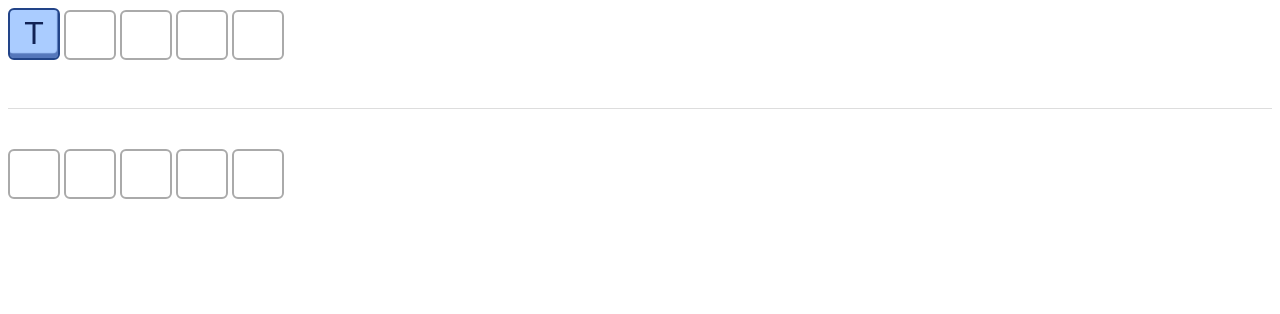
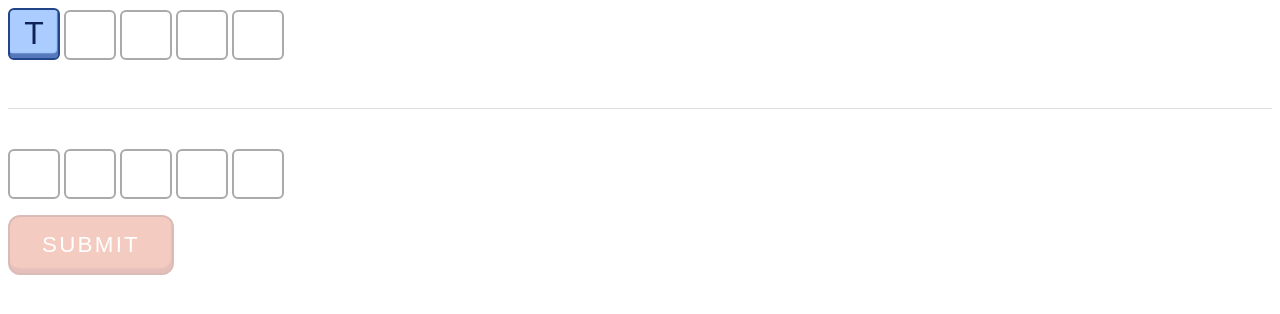
Before and after one commit to MaffooBristol/lingo, a React (Vite) app: page / in a window 1280 px wide. Shown: the top 314 px of the page. Built offline with nearby package versions, Linux system fonts and the light colour scheme.

Commit message:
Styled button

```diff
--- a/src/components/Form.tsx
+++ b/src/components/Form.tsx
@@ -8,6 +8,7 @@ import Letter from './Letter';
 
 import StyledHiddenInput from './__styled__/StyledHiddenInput';
 import StyledWord from './__styled__/StyledWord';
+import StyledButton from './__styled__/StyledButton';
 
 function Form({ word, onSubmit }: { word: WordType; onSubmit: (word: WordType) => void; }) {
   const [input, setInput] = useState('');
@@ -24,6 +25,7 @@ function Form({ word, onSubmit }: { word: WordType; onSubmit: (word: WordType) =
     >
       <StyledHiddenInput
         autoFocus
+        autoComplete="off"
         type="text"
         value={input}
         id="form-input"
@@ -49,7 +51,7 @@ function Form({ word, onSubmit }: { word: WordType; onSubmit: (word: WordType) =
           <Letter char={char} />
         ))}
       </StyledWord>
-      {canSubmit && <button type="submit">Submit</button>}
+      <StyledButton disabled={!canSubmit} type="submit">Submit</StyledButton>
     </form>
   );
 }
--- /dev/null
+++ b/src/components/__styled__/StyledButton.ts
@@ -0,0 +1,32 @@
+import styled, { css } from 'styled-components';
+
+function isDisabledStyle({ disabled = false }) {
+  if (disabled) {
+    return css`
+      opacity: 0.3;
+      pointer-events: none;
+    `;
+  }
+}
+
+export default styled.button`
+  appearance: none;
+  padding: 0.5rem 2rem;
+  border: 2px solid #821;
+  background: #d53;
+  box-shadow: -1px -0.3rem 1px inset #a32;
+  color: white;
+  text-align: center;
+  line-height: 2.5rem;
+  font-size: 1.4rem;
+  font-family: sans-serif;
+  border-radius: 12px;
+  transition: 0.3s ease-in-out all;
+  text-transform: uppercase;
+  letter-spacing: 0.1em;
+  cursor: pointer;
+  &:hover, &:focus {
+    background: #e64;
+  }
+  ${isDisabledStyle}
+`;
```
